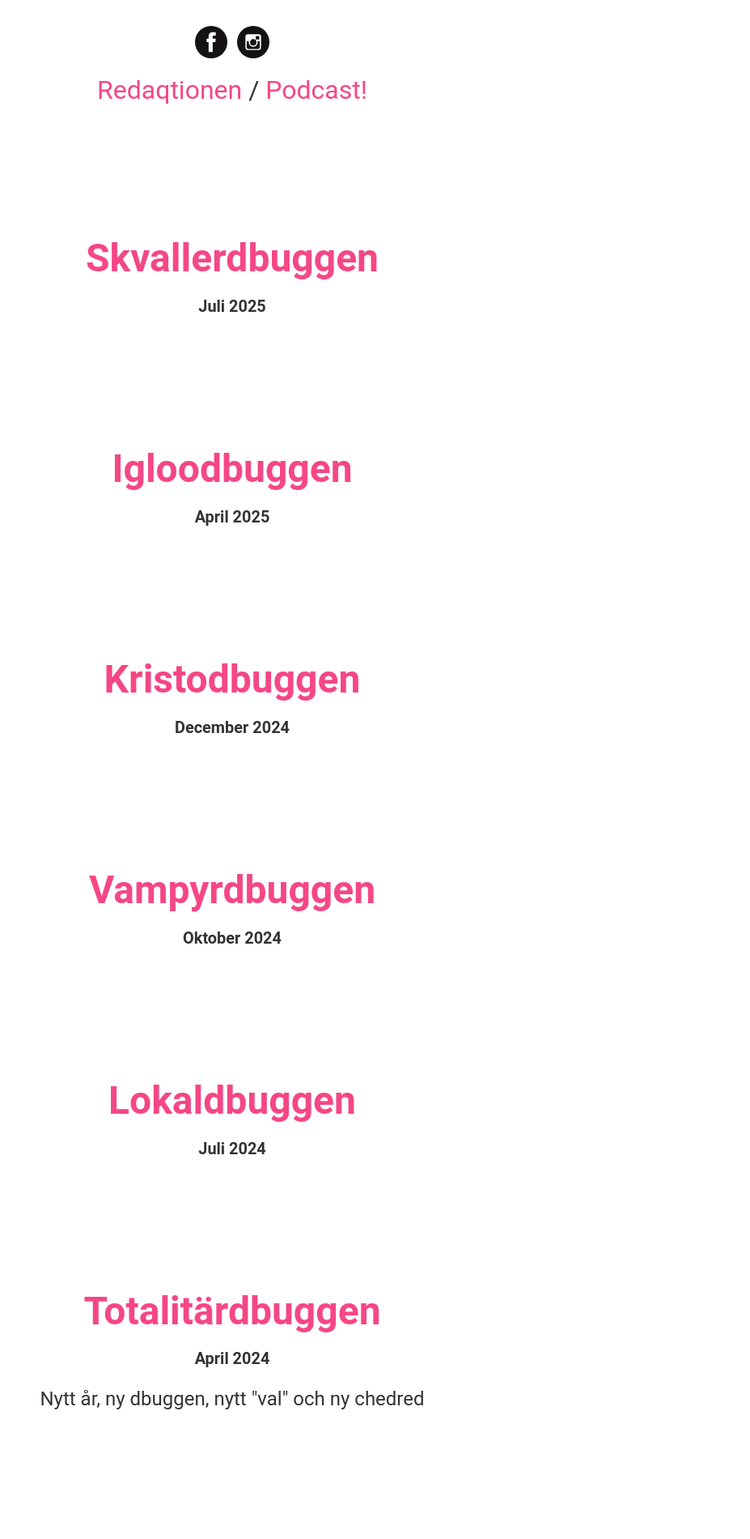
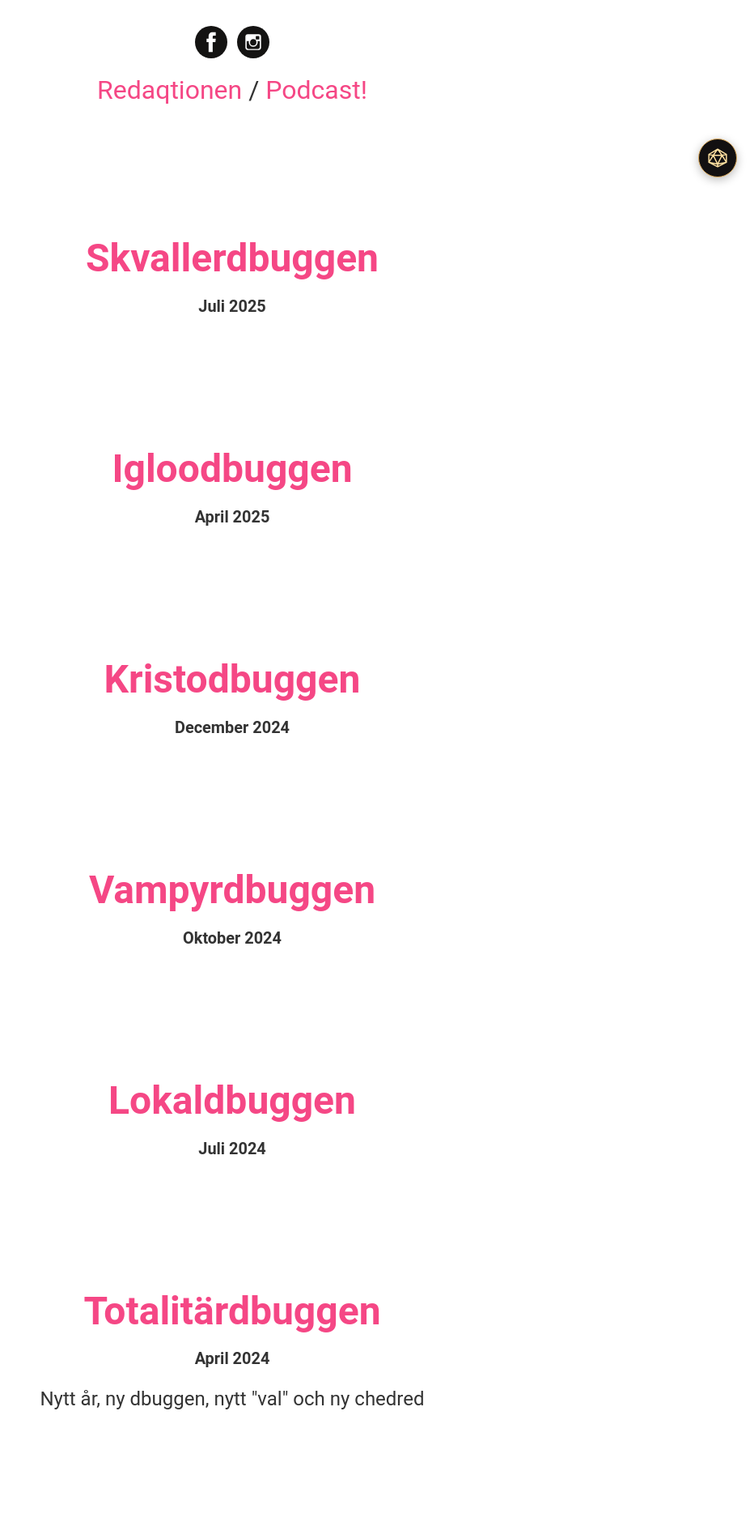
Before and after one commit to datasektionen/dbuggen, a Jekyll site: the page built from index.html, in a window 1280 px wide. Shown: the part 665-2565 px from the top of the page at 81% size, without its empty margins (353-1280 px from the left). Built offline with Jekyll 4.4.1, drawn with Linux system fonts in a browser that asks for light colours.

Commit message:
feat: link the homepage to DND

```diff
--- a/index.html
+++ b/index.html
@@ -28,3 +28,5 @@ img: "https://source.unsplash.com/9Jq5UvyXr8A/2000x3000"
     {% endfor %}
   </div>
 </main>
+
+{% include dnd-launcher.html %}
```
